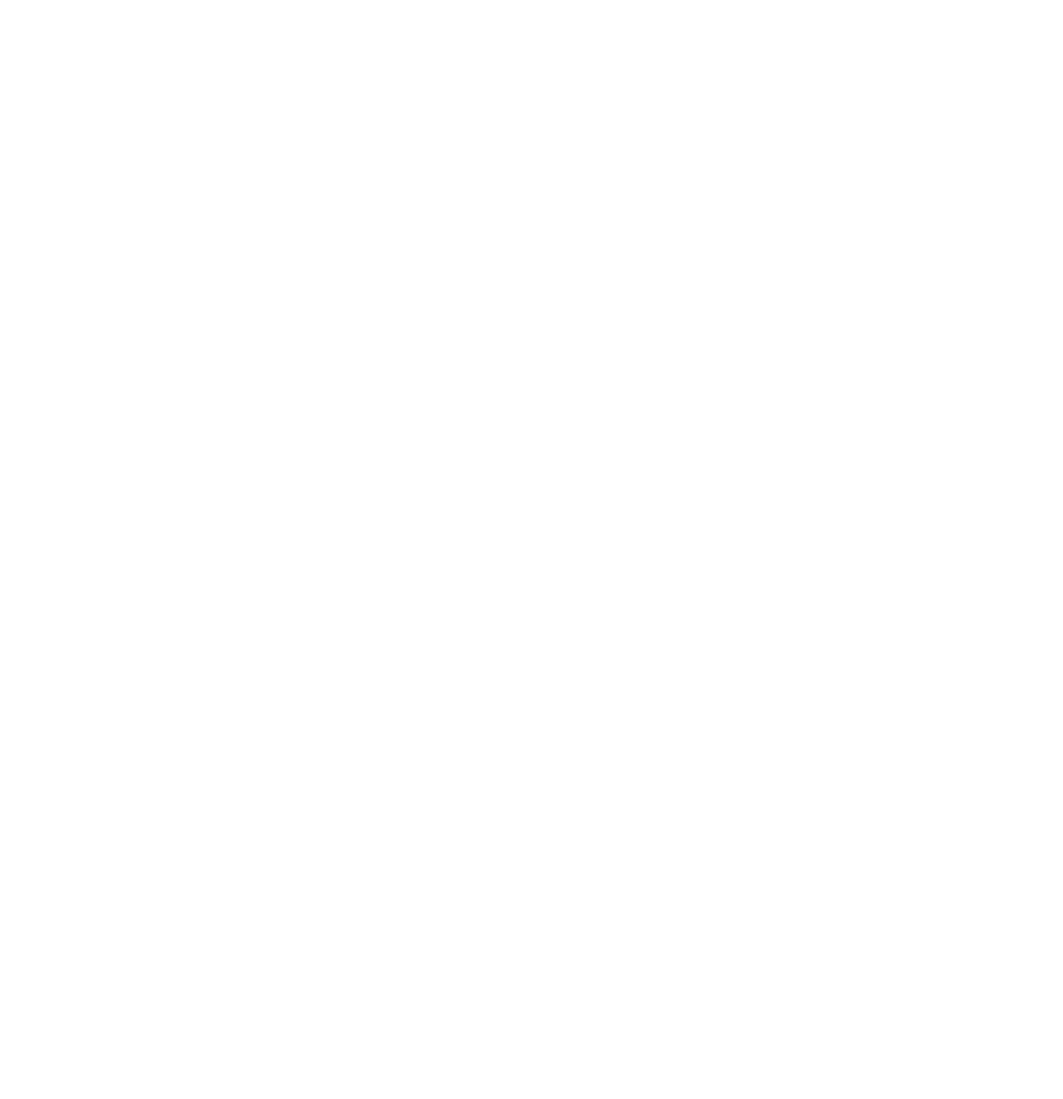
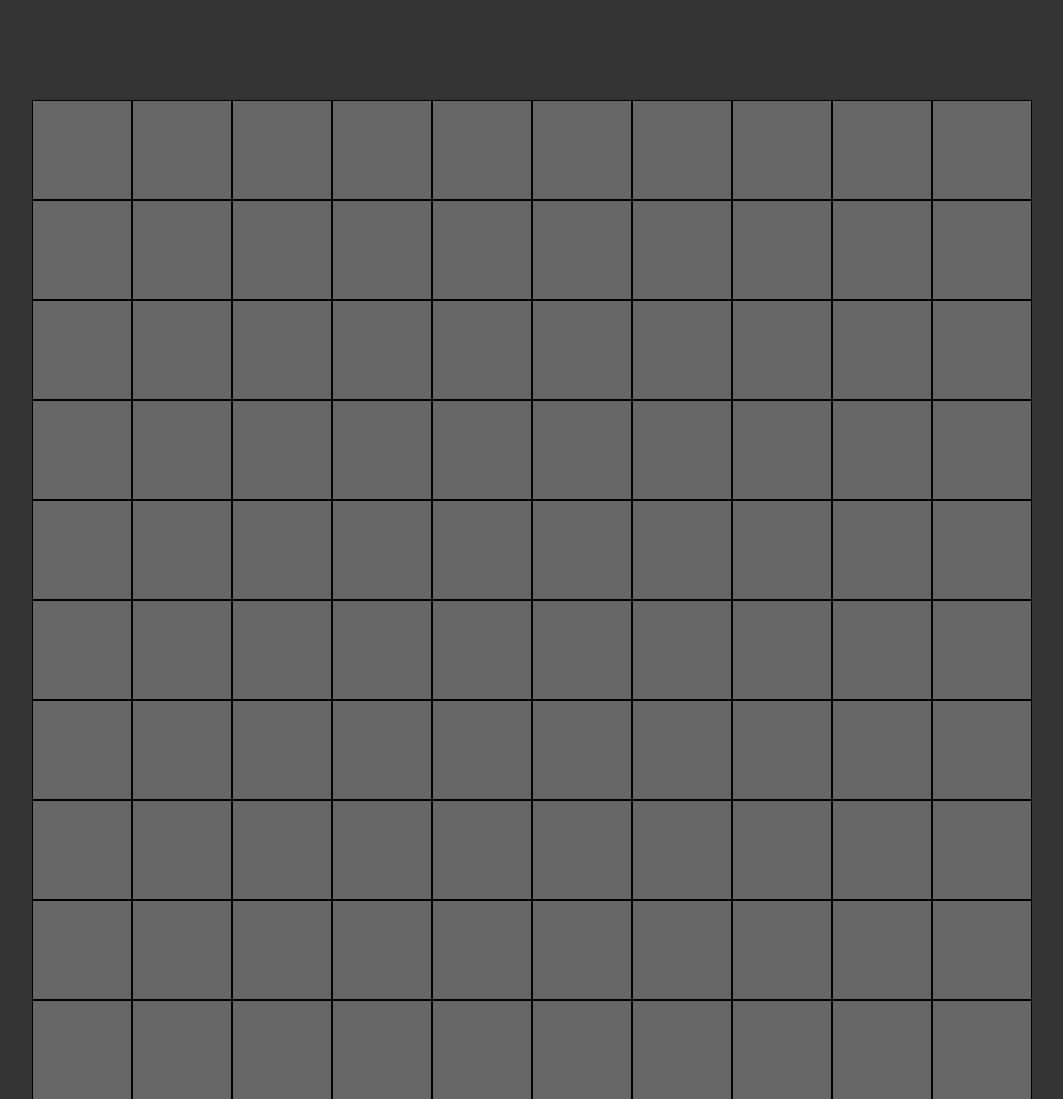
Before and after one commit to Leonardo-Gudini/js-campominato-grid, a plain HTML site: page index.html in a window 1280 px wide. Shown: the top 1099 px of the page, without its empty margins (108-1171 px from the left). Before the commit the page ends 800 px from the top, so only its background shows below. Drawn offline with Linux system fonts and the light colour scheme.

Commit message:
creata griglia campo minato

```diff
--- a/css/style.css
+++ b/css/style.css
@@ -3,3 +3,22 @@
     padding: 0;
     box-sizing: border-box;
 }
+
+body{
+    background-color: #333;
+}
+
+#container{
+    margin: 100px auto;
+    background-color: #666;
+    width: 1000px;
+    height: 1000px;
+    flex-wrap: wrap;
+    display: flex;
+}
+
+#container div.squareBox{
+    width: calc(100% / 10);
+    height: calc(100% / 10);
+    border: 1px solid black;
+}
--- a/index.html
+++ b/index.html
@@ -9,7 +9,8 @@
 </head>
 <body>
 
-
+    <div id="container">
+    </div>
 
 
     <script src="js/main.js"></script>
--- a/js/main.js
+++ b/js/main.js
@@ -0,0 +1,7 @@
+for(let i=0; i<100; i++){
+    const campContainer = document.getElementById("container");
+    let box = document.createElement("div")
+    box.classList.add("squareBox")
+
+    campContainer.append(box);
+}
```
